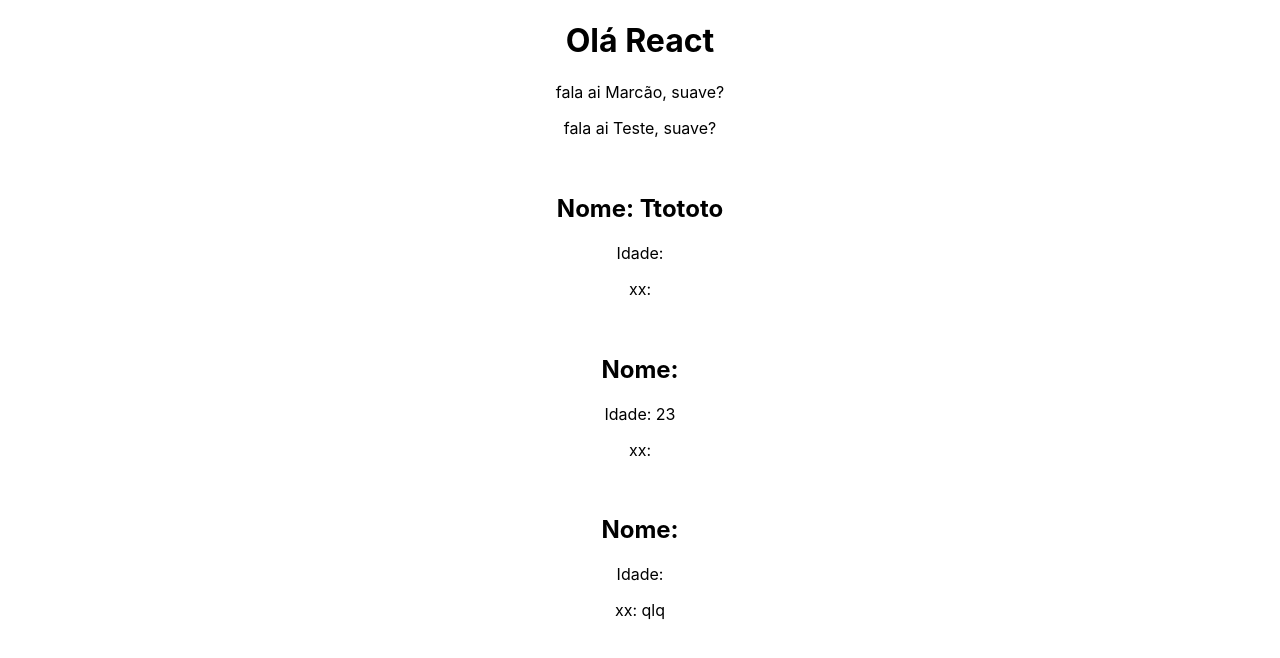
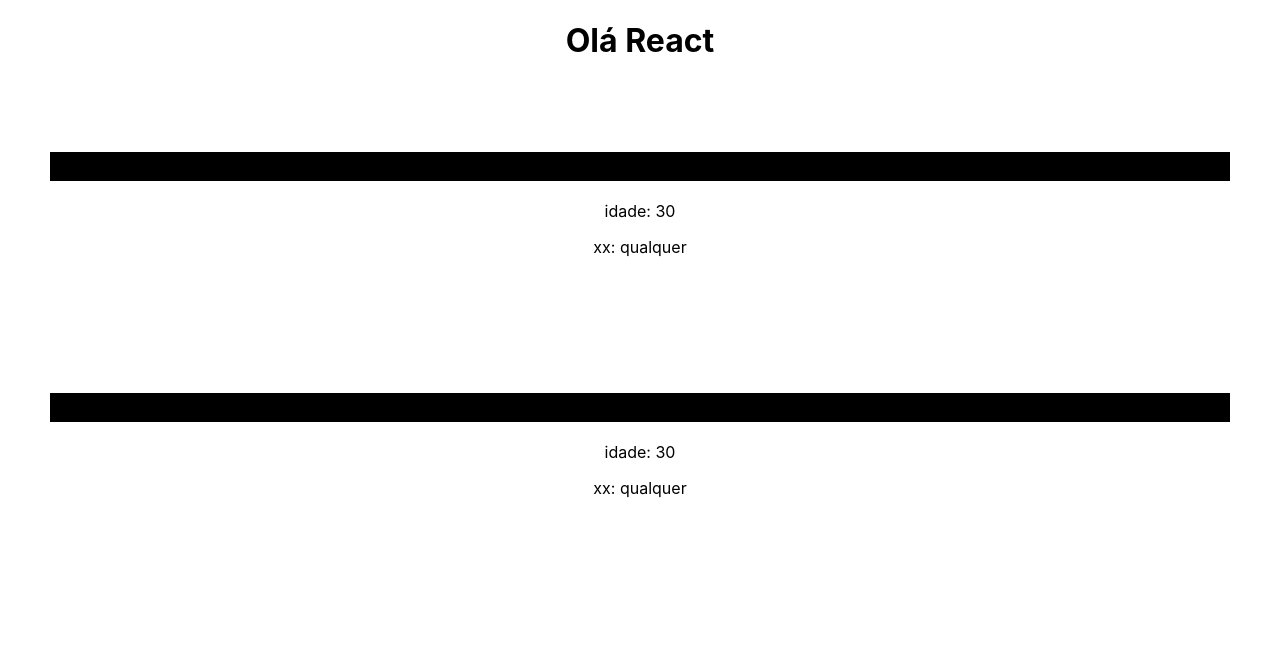
Before and after one commit to mvmsantos/estudo-react-1, a React (Create React App) app: page / in a window 1280 px wide. Shown: the top 658 px of the page. Built offline with nearby package versions, Linux system fonts and the light colour scheme.

Commit message:
13-11-2023
props, css modules

```diff
--- a/src/App.js
+++ b/src/App.js
@@ -1,17 +1,12 @@
 import './App.css';
-import Name from './components/Test'
 import Pessoa from './components/Pessoa'
 
 function App() {
-  const nome = "Teste";
   return (
     <div className="App">
         <h1>Olá React</h1>
-        <Name name="Marcão" />
-        <Name name={nome}/>
-        <Pessoa nome="Ttototo"/>
-        <Pessoa idade="23"/>
-        <Pessoa qlq="qlq"/>
+        <Pessoa nome="Ttototo" idade="30" qlq="qualquer"/>
+        <Pessoa nome="Ttototo" idade="30" qlq="qualquer"/>
     </div>
   );
 }
--- a/src/components/Pessoa.js
+++ b/src/components/Pessoa.js
@@ -1,9 +1,12 @@
-function Pessoa(props) {
-    return <div>
-        <img src="" alt=""></img>
-        <h2>Nome: {props.nome}</h2>
-        <p>Idade: {props.idade}</p>
-        <p>xx: {props.qlq}</p>
-    </div>
+import styles from './Pessoa.module.css'
+
+function Pessoa({nome, idade, qlq}) {
+    return(
+        <div className={styles.pessoaH1}>
+            <h2 className={styles.pessoaH2}>Nome: {nome}</h2>
+            <p>idade: {idade}</p>
+            <p>xx: {qlq}</p>
+        </div>
+    )
 }
 export default Pessoa
--- /dev/null
+++ b/src/components/Pessoa.module.css
@@ -0,0 +1,8 @@
+.pessoaH1 {
+    padding: 50px;
+}
+
+.pessoaH2 {
+    padding: 0;
+    background-color: black;
+}
--- a/src/components/Test.js
+++ /dev/null
@@ -1,7 +0,0 @@
-function Name(props) {
-    return(
-            <p>fala ai {props.name}, suave?</p>
-    )
-}
-
-export default Name
```
